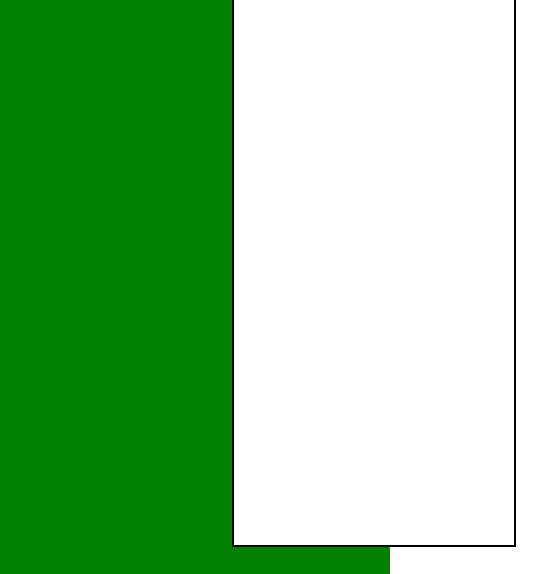
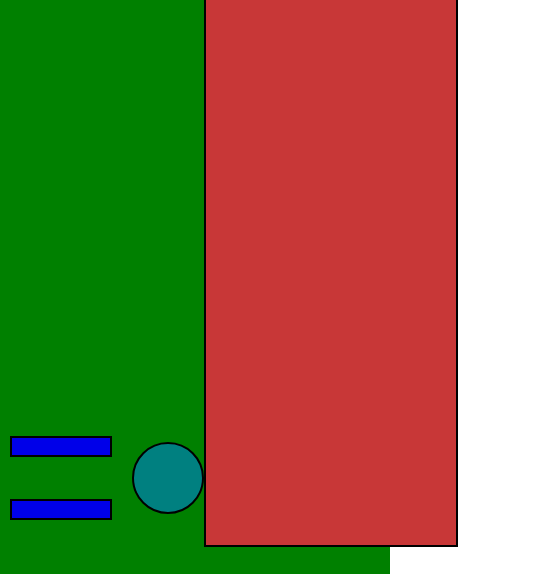
Before and after one commit to m4tiss/OptimoTask, a plain HTML site: page index.html in a window 390 px wide. Shown: the part 270-844 px from the top of the page, 536 px wide, since content can reach past the window. Drawn offline with Linux system fonts and the light colour scheme.

Commit message:
add styles for middle view

```diff
--- a/style.css
+++ b/style.css
@@ -92,3 +92,40 @@ html,body {
     padding-top: 20px;
     border: black solid 2px;
 }
+@media (max-width: 900px) {
+    .shapeContainer{
+        flex: 1;
+        display:flex;
+        flex-direction:column;
+    }
+    .squaresConatiner{
+        flex: 3;
+        align-items: start;
+    }
+    .circleAndLinesConatiner{
+        flex: 1;
+        padding-top: 0%;
+    }
+    .circleAndLines{
+        padding-top:0%;
+        padding-left:5%;
+        justify-content: start;
+    }
+    .square{
+        width: 20vw;
+    }
+    .squaresConatiner{
+        padding-top: 30%;
+    }
+    .line{
+        width: 25vw;
+    }
+    .circle{
+        width: 20vw;
+    }
+    .abc{
+        width: 40vw;
+        min-width: 250px;
+        background-color: #c83737;
+    }
+}
```
